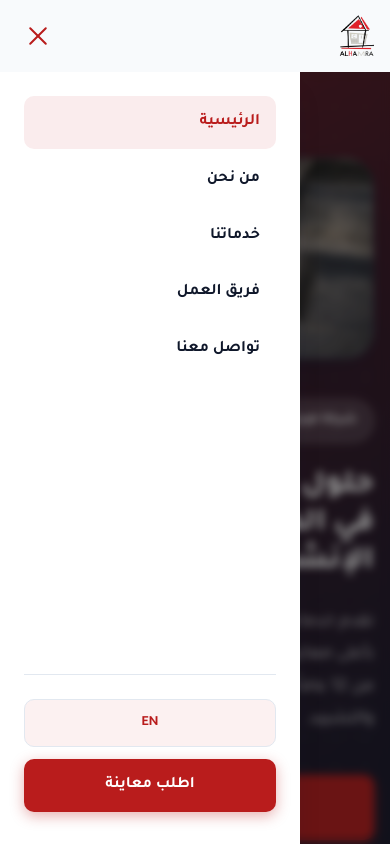
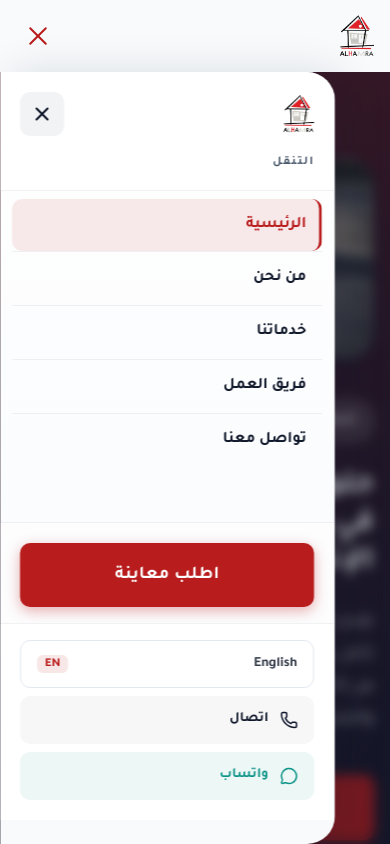
Before and after one commit to bashayernew/azilweb, a React (Vite) app: page / in a window 390 px wide. Both pictures are taken after a click on the button "القائمة". Shown: the top 844 px of the page. Built offline with nearby package versions, Linux system fonts and the light colour scheme.

Commit message:
Redesign mobile nav drawer: RTL layout, premium styling, CTA and footer

```diff
--- a/src/components/Header.css
+++ b/src/components/Header.css
@@ -21,6 +21,8 @@
   justify-content: space-between;
   height: 100%;
   gap: var(--space-6);
+  position: relative;
+  z-index: 1002;
 }
 
 .header__logo {
@@ -41,7 +43,10 @@
   opacity: 0.9;
 }
 
-.header__nav-mobile-actions {
+/* Drawer-only blocks: hidden on desktop */
+.header__drawer-chrome,
+.header__drawer-cta,
+.header__drawer-footer {
   display: none;
 }
 
@@ -56,6 +61,9 @@
   display: flex;
   align-items: center;
   gap: var(--space-1);
+  list-style: none;
+  margin: 0;
+  padding: 0;
 }
 
 .header__nav-link {
@@ -69,13 +77,13 @@
 
 .header__nav-link:hover {
   color: var(--color-primary);
-  background-color: rgba(193, 18, 31, 0.06);
+  background-color: rgba(185, 28, 28, 0.06);
 }
 
 .header__nav-link--active {
   color: var(--color-primary);
   font-weight: 600;
-  background-color: rgba(193, 18, 31, 0.08);
+  background-color: rgba(185, 28, 28, 0.08);
 }
 
 .header__actions {
@@ -89,14 +97,15 @@
   font-size: var(--text-sm);
   font-weight: 700;
   color: var(--color-primary);
-  background: rgba(193, 18, 31, 0.06);
+  background: rgba(185, 28, 28, 0.06);
   border: 1px solid var(--color-border);
   border-radius: var(--radius-md);
   transition: all var(--transition-fast);
+  cursor: pointer;
 }
 
 .header__lang-toggle:hover {
-  background: rgba(193, 18, 31, 0.1);
+  background: rgba(185, 28, 28, 0.1);
   border-color: var(--color-primary);
   color: var(--color-primary);
 }
@@ -127,15 +136,25 @@
   min-width: 44px;
   min-height: 44px;
   padding: 10px;
+  border: none;
+  background: transparent;
+  cursor: pointer;
+  border-radius: var(--radius-md);
+  color: var(--color-primary);
+  transition: background-color 0.2s ease;
+}
+
+.header__toggle:hover {
+  background: rgba(185, 28, 28, 0.1);
 }
 
 .header__toggle span {
   display: block;
   width: 100%;
   height: 2px;
-  background-color: var(--color-primary);
+  background-color: currentColor;
   border-radius: 2px;
-  transition: transform var(--transition-base), opacity var(--transition-base);
+  transition: transform 0.32s cubic-bezier(0.4, 0, 0.2, 1), opacity 0.25s ease;
 }
 
 .header__toggle--open span:nth-child(1) {
@@ -150,6 +169,7 @@
   transform: translateY(-8px) rotate(-45deg);
 }
 
+/* ——— Mobile / tablet drawer ——— */
 @media (max-width: 1024px) {
   .header__inner {
     gap: var(--space-3);
@@ -158,7 +178,7 @@
 
   .header__logo {
     min-width: 0;
-    max-width: min(200px, 42vw);
+    max-width: min(200px, 46vw);
   }
 
   .header__backdrop {
@@ -171,10 +191,10 @@
     padding: 0;
     border: none;
     cursor: pointer;
-    background: rgba(13, 13, 13, 0.45);
-    backdrop-filter: blur(4px);
-    -webkit-backdrop-filter: blur(4px);
-    animation: header-backdrop-in 0.25s ease forwards;
+    background: rgba(15, 23, 42, 0.4);
+    backdrop-filter: blur(6px);
+    -webkit-backdrop-filter: blur(6px);
+    animation: header-backdrop-in 0.32s ease forwards;
   }
 
   @keyframes header-backdrop-in {
@@ -193,21 +213,25 @@
     top: var(--header-height);
     inset-inline-end: 0;
     bottom: 0;
-    width: min(300px, 88vw);
-    max-width: 88vw;
-    background: var(--color-bg-card);
-    box-shadow: var(--shadow-xl);
-    padding: var(--space-6);
-    padding-bottom: calc(var(--space-8) + env(safe-area-inset-bottom, 0px));
-    padding-inline-end: calc(var(--space-6) + env(safe-area-inset-end, 0px));
-    padding-inline-start: calc(var(--space-6) + env(safe-area-inset-start, 0px));
-    transition: transform var(--transition-base);
+    width: min(340px, 86vw);
+    max-width: 86vw;
+    background: linear-gradient(180deg, #ffffff 0%, #f8fafc 100%);
+    box-shadow:
+      -12px 0 40px rgba(15, 23, 42, 0.12),
+      inset 1px 0 0 rgba(255, 255, 255, 0.8);
+    border-inline-start: 1px solid rgba(15, 23, 42, 0.06);
+    border-start-start-radius: var(--radius-xl);
+    border-end-start-radius: var(--radius-xl);
+    padding: 0;
+    padding-bottom: calc(var(--space-6) + env(safe-area-inset-bottom, 0px));
+    padding-inline-start: env(safe-area-inset-start, 0px);
+    transition: transform 0.38s cubic-bezier(0.32, 0.72, 0, 1);
     overflow-y: auto;
+    overflow-x: hidden;
     -webkit-overflow-scrolling: touch;
     z-index: 999;
     display: flex;
     flex-direction: column;
-    justify-content: flex-start;
     align-items: stretch;
     gap: 0;
     transform: translateX(100%);
@@ -216,67 +240,218 @@
   }
 
   [dir='rtl'] .header__nav {
+    box-shadow: 12px 0 40px rgba(15, 23, 42, 0.12);
     transform: translateX(-100%);
   }
 
-  /* Must beat [dir='rtl'] .header__nav or the drawer stays off-screen in Arabic */
   .header__nav.header__nav--open {
     transform: translateX(0);
     pointer-events: auto;
+  }
+
+  .header__drawer-chrome {
+    display: block;
+    flex-shrink: 0;
+    padding: var(--space-5) var(--space-5) var(--space-4);
+    border-bottom: 1px solid rgba(15, 23, 42, 0.06);
+    background: rgba(255, 255, 255, 0.9);
+  }
+
+  .header__drawer-top {
+    display: flex;
+    align-items: center;
+    justify-content: space-between;
+    gap: var(--space-4);
+    margin-bottom: var(--space-4);
+  }
+
+  .header__drawer-logo {
+    display: flex;
+    align-items: center;
+    min-width: 0;
+    flex: 1;
+  }
+
+  .header__drawer-logo-img {
+    height: 40px;
+    width: auto;
+    max-width: 100%;
+    object-fit: contain;
+    object-position: start center;
+  }
+
+  .header__drawer-close {
+    flex-shrink: 0;
+    display: flex;
+    align-items: center;
+    justify-content: center;
+    width: 44px;
+    height: 44px;
+    padding: 0;
+    border: none;
+    border-radius: var(--radius-md);
+    background: rgba(15, 23, 42, 0.05);
+    color: var(--color-text);
+    cursor: pointer;
+    transition: background-color 0.2s ease, color 0.2s ease;
+  }
+
+  .header__drawer-close:hover {
+    background: rgba(185, 28, 28, 0.1);
+    color: var(--color-primary);
+  }
+
+  .header__drawer-overline {
+    margin: 0;
+    font-size: var(--text-xs);
+    font-weight: 700;
+    letter-spacing: 0.12em;
+    text-transform: uppercase;
+    color: var(--color-text-muted);
+    text-align: start;
   }
 
   .header__nav-list {
     flex: 1 1 auto;
     flex-direction: column;
     align-items: stretch;
-    gap: var(--space-1);
-    margin: 0;
-    padding: 0;
-    list-style: none;
+    gap: 0;
+    padding: var(--space-2) var(--space-3);
     min-height: 0;
+  }
+
+  .header__nav-item {
+    border-bottom: 1px solid rgba(15, 23, 42, 0.06);
+  }
+
+  .header__nav-item:last-of-type {
+    border-bottom: none;
   }
 
   .header__nav-link {
     display: flex;
     align-items: center;
-    min-height: 48px;
+    min-height: 52px;
     padding: var(--space-3) var(--space-4);
     font-size: var(--text-base);
     font-weight: 600;
+    border-radius: var(--radius-md);
+    color: var(--color-text);
+    transition: background-color 0.2s ease, color 0.2s ease;
+  }
+
+  .header__nav-link:hover {
+    background: rgba(185, 28, 28, 0.06);
+  }
+
+  .header__nav-link--active {
+    color: var(--color-primary);
+    background: rgba(185, 28, 28, 0.09);
+    border-inline-start: 3px solid var(--color-primary);
+    padding-inline-start: calc(var(--space-4) - 3px);
+  }
+
+  .header__drawer-cta {
+    display: block;
+    flex-shrink: 0;
+    padding: var(--space-5) var(--space-5) var(--space-4);
+    border-top: 1px solid rgba(15, 23, 42, 0.06);
+    background: rgba(255, 255, 255, 0.6);
+  }
+
+  .header__drawer-primary-cta {
+    width: 100%;
+    min-height: 52px;
+    display: inline-flex;
+    align-items: center;
+    justify-content: center;
+    font-weight: 700;
+    letter-spacing: 0.02em;
+    box-shadow: 0 4px 14px rgba(185, 28, 28, 0.25);
+  }
+
+  .header__drawer-footer {
+    display: flex;
+    flex-direction: column;
+    gap: var(--space-2);
+    flex-shrink: 0;
+    padding: var(--space-4) var(--space-5) var(--space-5);
+    margin-top: auto;
+    border-top: 1px solid rgba(15, 23, 42, 0.06);
+    background: rgba(255, 255, 255, 0.95);
+  }
+
+  .header__drawer-footer-lang {
+    display: flex;
+    align-items: center;
+    justify-content: space-between;
+    width: 100%;
+    min-height: 48px;
+    padding: var(--space-2) var(--space-4);
+    border: 1px solid var(--color-border);
+    border-radius: var(--radius-md);
+    background: var(--color-bg-card);
+    color: var(--color-text);
+    font-size: var(--text-sm);
+    font-weight: 600;
+    cursor: pointer;
+    transition: border-color 0.2s ease, background-color 0.2s ease;
+  }
+
+  .header__drawer-footer-lang:hover {
+    border-color: var(--color-primary);
+    background: rgba(185, 28, 28, 0.04);
+  }
+
+  .header__drawer-footer-lang-label {
+    opacity: 0.85;
+  }
+
+  .header__drawer-footer-lang-badge {
+    font-weight: 800;
+    color: var(--color-primary);
+    font-size: var(--text-xs);
+    padding: 2px 8px;
+    border-radius: 6px;
+    background: rgba(185, 28, 28, 0.1);
+  }
+
+  .header__drawer-footer-link {
+    display: flex;
+    align-items: center;
+    gap: var(--space-3);
+    min-height: 48px;
+    padding: var(--space-2) var(--space-4);
+    border-radius: var(--radius-md);
+    font-size: var(--text-sm);
+    font-weight: 600;
+    color: var(--color-text);
+    text-decoration: none;
+    background: rgba(15, 23, 42, 0.03);
+    transition: background-color 0.2s ease, color 0.2s ease;
+  }
+
+  .header__drawer-footer-link:hover {
+    background: rgba(185, 28, 28, 0.08);
+    color: var(--color-primary);
+  }
+
+  .header__drawer-footer-link--wa {
+    color: #0d9488;
+    background: rgba(13, 148, 136, 0.08);
+  }
+
+  .header__drawer-footer-link--wa:hover {
+    background: rgba(13, 148, 136, 0.15);
+    color: #0f766e;
   }
 
   .header__actions {
     display: none;
   }
 
-  .header__nav-mobile-actions {
-    display: flex;
-    flex-direction: column;
-    gap: var(--space-3);
-    flex-shrink: 0;
-    margin-top: auto;
-    padding-top: var(--space-6);
-    border-top: 1px solid var(--color-border);
-  }
-
-  .header__lang-toggle--mobile {
-    display: flex;
-    width: 100%;
-    min-height: 48px;
-    align-items: center;
-    justify-content: center;
-  }
-
-  .header__nav-mobile-actions .btn {
-    width: 100%;
-    min-height: 48px;
-    justify-content: center;
-  }
-
   .header__toggle {
     display: flex;
-    position: relative;
-    z-index: 1001;
   }
 }
 
@@ -291,8 +466,11 @@
     animation: none;
   }
 
-  .header__nav,
-  .header__nav.header__nav--open {
+  .header__nav {
+    transition: transform 0.01ms;
+  }
+
+  .header__toggle span {
     transition: none;
   }
 }
--- a/src/components/Header.jsx
+++ b/src/components/Header.jsx
@@ -1,5 +1,6 @@
 import { useState, useEffect } from 'react'
 import { Link, useLocation } from 'react-router-dom'
+import { X, Phone, MessageCircle } from 'lucide-react'
 import { useLanguage } from '../contexts/LanguageContext'
 import './Header.css'
 
@@ -27,9 +28,10 @@ function Header() {
   }, [])
 
   useEffect(() => {
+    const prev = document.body.style.overflow
     document.body.style.overflow = mobileOpen ? 'hidden' : ''
     return () => {
-      document.body.style.overflow = ''
+      document.body.style.overflow = prev
     }
   }, [mobileOpen])
 
@@ -45,18 +47,21 @@ function Header() {
     return location.pathname === p
   }
 
+  const closeMenu = () => setMobileOpen(false)
+
   return (
     <header className={`header ${scrolled ? 'header--scrolled' : ''}`}>
       {mobileOpen ? (
         <button
           type="button"
           className="header__backdrop"
-          onClick={() => setMobileOpen(false)}
+          onClick={closeMenu}
           aria-label={t('header.closeMenu')}
         />
       ) : null}
+
       <div className="header__inner container">
-        <Link to="/" className="header__logo">
+        <Link to="/" className="header__logo" onClick={closeMenu}>
           <img
             src="/logohamra-removebg-preview.png"
             alt={t('brand.name')}
@@ -64,40 +69,87 @@ function Header() {
           />
         </Link>
 
-        <nav className={`header__nav ${mobileOpen ? 'header__nav--open' : ''}`}>
+        <nav
+          className={`header__nav ${mobileOpen ? 'header__nav--open' : ''}`}
+          id="site-navigation"
+          aria-label={t('header.drawerNavLabel')}
+        >
+          {/* Mobile drawer: top bar + label (hidden on desktop via CSS) */}
+          <div className="header__drawer-chrome">
+            <div className="header__drawer-top">
+              <Link to="/" className="header__drawer-logo" onClick={closeMenu}>
+                <img
+                  src="/logohamra-removebg-preview.png"
+                  alt=""
+                  className="header__drawer-logo-img"
+                />
+              </Link>
+              <button
+                type="button"
+                className="header__drawer-close"
+                onClick={closeMenu}
+                aria-label={t('header.closeMenu')}
+              >
+                <X size={22} strokeWidth={2.25} aria-hidden="true" />
+              </button>
+            </div>
+            <p className="header__drawer-overline">{t('header.drawerNavLabel')}</p>
+          </div>
+
           <ul className="header__nav-list">
             {NAV_KEYS.map(({ pathKey, labelKey }) => (
-              <li key={pathKey}>
+              <li key={pathKey} className="header__nav-item">
                 <Link
                   to={path(pathKey)}
                   className={`header__nav-link ${isActive(pathKey) ? 'header__nav-link--active' : ''}`}
-                  onClick={() => setMobileOpen(false)}
+                  onClick={closeMenu}
                 >
                   {t(labelKey)}
                 </Link>
               </li>
             ))}
           </ul>
-          <div className="header__nav-mobile-actions">
-            <button
-              type="button"
-              className="header__lang-toggle header__lang-toggle--mobile"
-              onClick={() => {
-                toggleLang()
-                setMobileOpen(false)
-              }}
-              aria-label={lang === 'ar' ? 'Switch to English' : 'التبديل إلى العربية'}
-            >
-              {lang === 'ar' ? 'EN' : 'AR'}
-            </button>
+
+          <div className="header__drawer-cta">
             <a
               href="https://wa.link/cszcj8"
               target="_blank"
               rel="noopener noreferrer"
-              className="btn btn--primary"
-              onClick={() => setMobileOpen(false)}
+              className="btn btn--primary btn--lg header__drawer-primary-cta"
+              onClick={closeMenu}
             >
               {t('header.requestInspection')}
+            </a>
+          </div>
+
+          <div className="header__drawer-footer">
+            <button
+              type="button"
+              className="header__drawer-footer-lang"
+              onClick={() => {
+                toggleLang()
+                closeMenu()
+              }}
+              aria-label={lang === 'ar' ? 'Switch to English' : 'Switch to Arabic'}
+            >
+              <span className="header__drawer-footer-lang-label">
+                {lang === 'ar' ? 'English' : 'العربية'}
+              </span>
+              <span className="header__drawer-footer-lang-badge">{lang === 'ar' ? 'EN' : 'AR'}</span>
+            </button>
+            <a href="tel:+96524915426" className="header__drawer-footer-link" onClick={closeMenu}>
+              <Phone size={18} strokeWidth={2} aria-hidden="true" />
+              <span>{t('header.drawerCall')}</span>
+            </a>
+            <a
+              href="https://wa.link/cszcj8"
+              target="_blank"
+              rel="noopener noreferrer"
+              className="header__drawer-footer-link header__drawer-footer-link--wa"
+              onClick={closeMenu}
+            >
+              <MessageCircle size={18} strokeWidth={2} aria-hidden="true" />
+              <span>{t('header.drawerWhatsAppShort')}</span>
             </a>
           </div>
         </nav>
@@ -123,13 +175,16 @@ function Header() {
         </div>
 
         <button
+          type="button"
           className={`header__toggle ${mobileOpen ? 'header__toggle--open' : ''}`}
           onClick={() => setMobileOpen(!mobileOpen)}
+          aria-expanded={mobileOpen}
+          aria-controls="site-navigation"
           aria-label={t('header.menuAria')}
         >
-          <span></span>
-          <span></span>
-          <span></span>
+          <span />
+          <span />
+          <span />
         </button>
       </div>
     </header>
--- a/src/locales/ar.json
+++ b/src/locales/ar.json
@@ -10,7 +10,10 @@
   "header": {
     "requestInspection": "اطلب معاينة",
     "menuAria": "القائمة",
-    "closeMenu": "إغلاق القائمة"
+    "closeMenu": "إغلاق القائمة",
+    "drawerNavLabel": "التنقل",
+    "drawerCall": "اتصال",
+    "drawerWhatsAppShort": "واتساب"
   },
   "brand": {
     "name": "الحمرا سي آي",
--- a/src/locales/en.json
+++ b/src/locales/en.json
@@ -8,6 +8,9 @@
     "contact": "Contact Us"
   },
   "header": {
+    "drawerNavLabel": "Navigation",
+    "drawerCall": "Call",
+    "drawerWhatsAppShort": "WhatsApp",
     "requestInspection": "Request Inspection",
     "menuAria": "Menu",
     "closeMenu": "Close menu"
```
